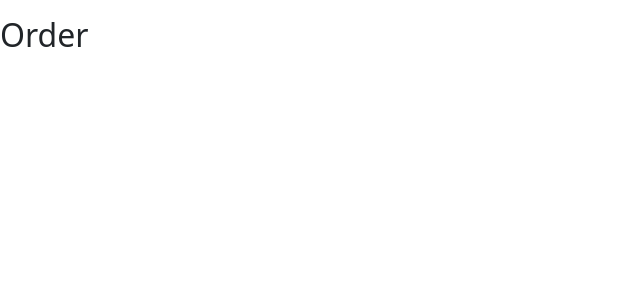
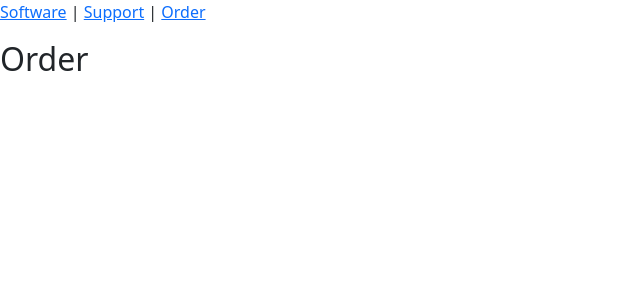
Before and after one commit to jmash/ds_studio, a React (Create React App) app: page /order in a window 1280 px wide. Shown: the top 300 px of the page, without its empty margins (0-640 px from the left). Built offline with nearby package versions, Linux system fonts and the light colour scheme.

Commit message:
:construction: nested the subroutes

```diff
--- a/src/index.js
+++ b/src/index.js
@@ -12,10 +12,11 @@
 ReactDOM.render(
   <BrowserRouter>
     <Routes>
-      <Route path="/" element={<App/>} />
-      <Route path="software" element={<Software />} />
-      <Route path="support" element={<Support />} />
-      <Route path="order" element={<Order />} />
+      <Route path="/" element={<App/>}>
+        <Route path="software" element={<Software />} />
+        <Route path="support" element={<Support />} />
+        <Route path="order" element={<Order />} />
+      </Route>
     </Routes>
   </BrowserRouter>,
   document.getElementById('root')
```
